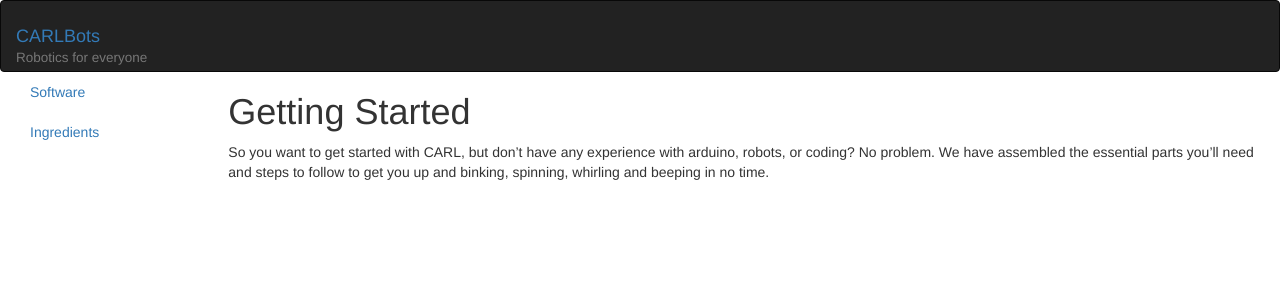
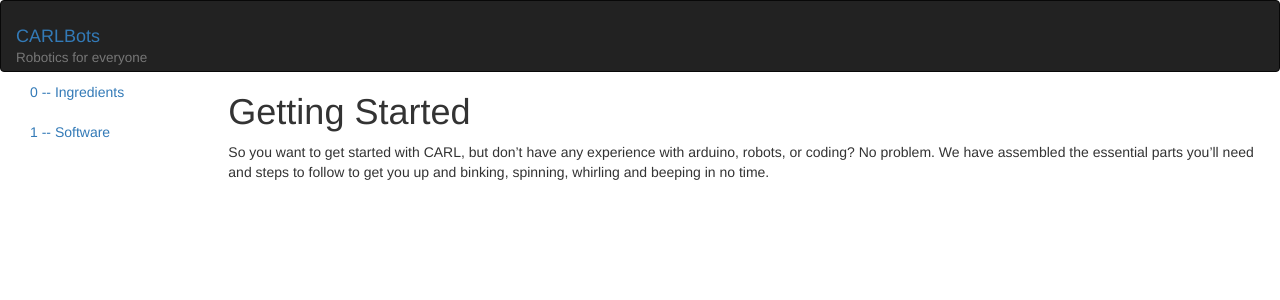
Before and after one commit to arinnovationhub/Carlbot, a Jekyll site: the page built from getstarted.md, in a window 1280 px wide. Shown: the top 300 px of the page. Built offline with Jekyll 4.4.1, drawn with Linux system fonts in a browser that asks for light colours; nearby versions of some CDN libraries.

Commit message:
fix ordering problem with posts

```diff
--- a/_includes/sidebar-panel.html
+++ b/_includes/sidebar-panel.html
@@ -1,9 +1,9 @@
-{% assign categoryPosts = (site.categories[include.category] )  %}
+{% assign categoryPosts = site.categories[include.category]  | sort_by: 'order'| reverse %}
 <div class="">
-	<ul class="nav">
+	<ol class="nav">
 		{% for post in categoryPosts %}
     	<li>
-    		<a href="{{site.baseurl}}{{post.url}}">{{ post.title }}</a>
+    		<a href="{{site.baseurl}}{{post.url}}">{{post.order}} -- {{ post.title }}</a>
     	</li>
 		{% endfor %}
 	</ul>
--- a/_posts/2015-02-15-software.md
+++ b/_posts/2015-02-15-software.md
@@ -4,5 +4,5 @@ title: Software
 categories: ['start']
 tags: []
 published: True
-order: 2
+order: 1
 ---
```
Also changed, not shown: _posts/2015-02-15-ingredients.md (+1 -1 lines).
